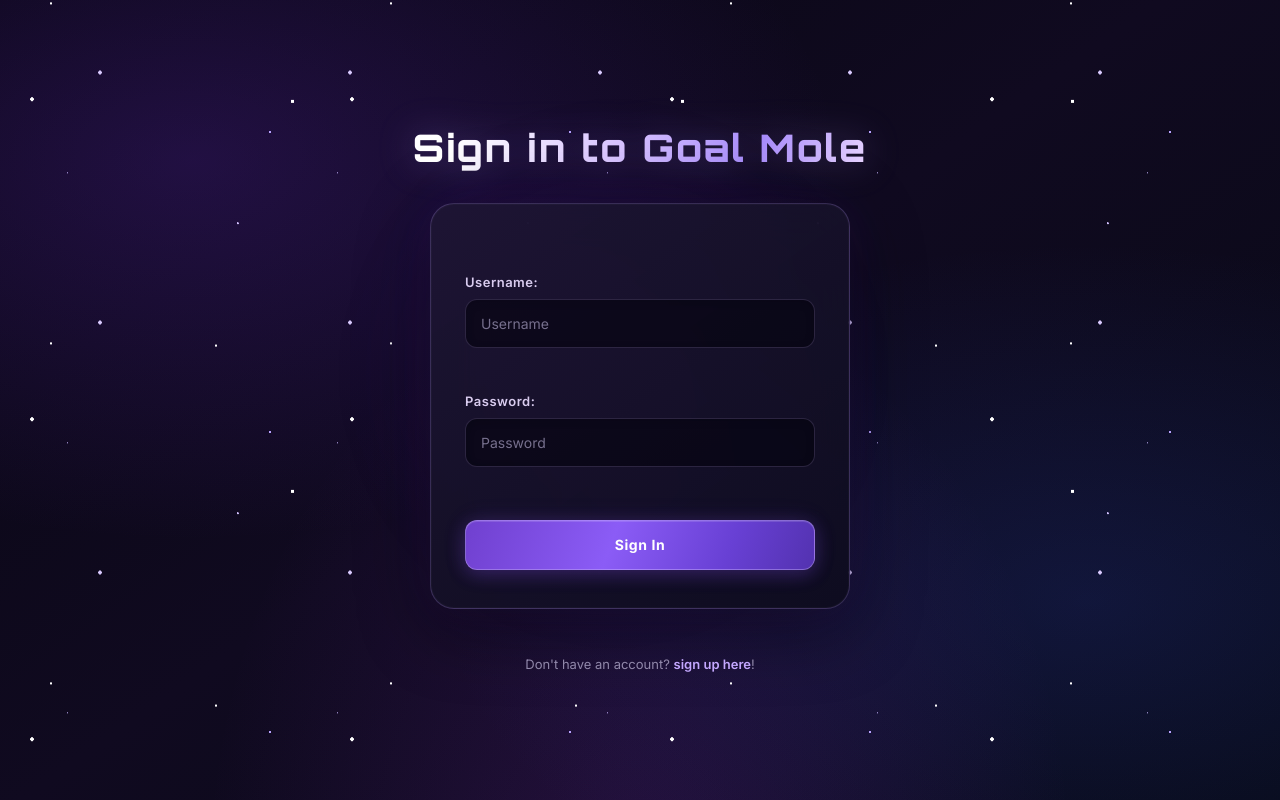
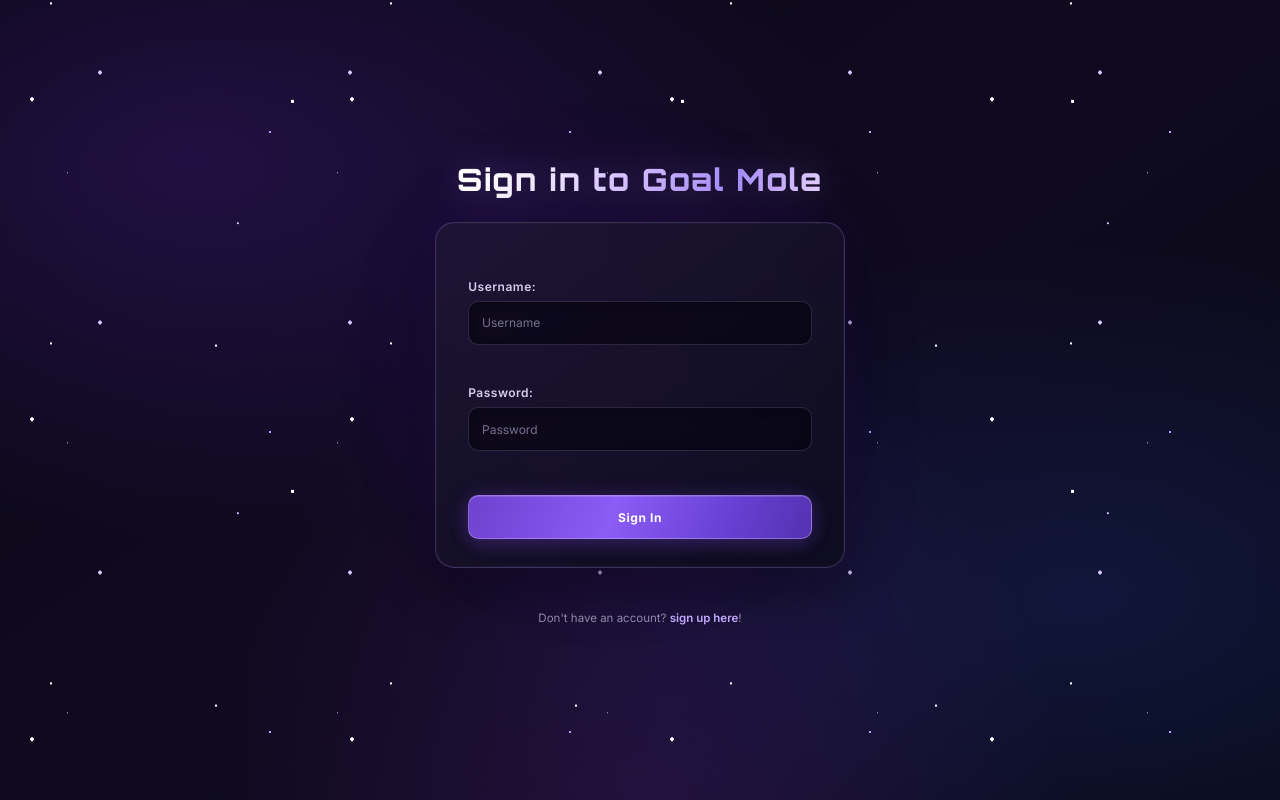
Before and after one commit to Deedacruh/Goal_Mole, a Flask app: page /sign_in in a window 1280 px wide. Run offline with Flask 3, Linux system fonts and the light colour scheme.

Commit message:
Improve sign_in_page for flexibility across devices by css

```diff
--- a/templates/sign_in_page.html
+++ b/templates/sign_in_page.html
@@ -49,8 +51,9 @@ html {
 
 body.sign-in-block {
     min-height: 100vh;
+    width: 100%;
     margin: 0;
-    padding: 40px 20px;
+    padding: 4vh 3vw;
 
     display: flex;
     flex-direction: column;
@@ -149,18 +156,19 @@ body.sign-in-block::after {
     animation: nebula-pulse 8s ease-in-out infinite alternate;
 }
 
+
 /* ---------- PAGE TITLE ---------- */
 
 .sign-in-block header {
     position: relative;
     z-index: 1;
 
-    margin-bottom: 32px;
+    margin-bottom: 3vh;
 
     font-family: 'Orbitron', sans-serif;
-    font-size: clamp(25px, 4vw, 38px);
+    font-size: clamp(24px, 2.4vw, 38px);
     font-weight: 800;
-    letter-spacing: 2px;
+    letter-spacing: 0.12vw;
     text-align: center;
 
     color: #ffffff;
@@ -182,17 +190,21 @@ body.sign-in-block::after {
     animation: title-appear 1s ease both;
 }
 
+
 /* ---------- GLASS SIGN-IN CARD ---------- */
 
 .sign-in-block form {
-    width: min(100%, 420px);
-    padding: 38px 34px;
+    width: 32vw;
+    max-width: 440px;
+    min-width: 290px;
+
+    padding: 3.5vh 2.5vw;
 
     position: relative;
     z-index: 1;
 
     border: 1px solid rgba(184, 151, 255, 0.23);
-    border-radius: 24px;
+    border-radius: clamp(16px, 1.5vw, 24px);
 
     background: linear-gradient(
         145deg,
@@ -202,14 +214,15 @@ body.sign-in-block::after {
 
     box-shadow:
         0 0 0 1px rgba(255, 255, 255, 0.025) inset,
-        0 20px 70px rgba(0, 0, 0, 0.48),
-        0 0 45px rgba(112, 57, 201, 0.12),
-        0 0 100px rgba(82, 45, 170, 0.08);
+        0 2vh 4vw rgba(0, 0, 0, 0.48),
+        0 0 3vw rgba(112, 57, 201, 0.12),
+        0 0 7vw rgba(82, 45, 170, 0.08);
 
     backdrop-filter: blur(22px);
     -webkit-backdrop-filter: blur(22px);
 
     animation: card-appear 0.8s ease both;
+
     transition:
         border-color 0.3s ease,
         box-shadow 0.3s ease,
@@ -221,18 +234,19 @@ body.sign-in-block::after {
 
     box-shadow:
         0 0 0 1px rgba(255, 255, 255, 0.035) inset,
-        0 25px 80px rgba(0, 0, 0, 0.50),
-        0 0 55px rgba(112, 57, 201, 0.19);
+        0 2.5vh 5vw rgba(0, 0, 0, 0.50),
+        0 0 4vw rgba(112, 57, 201, 0.19);
 }
+
 
 /* ---------- ERROR / STATUS MESSAGE ---------- */
 
 #sign_in_message {
-    margin: 0 0 22px;
+    margin: 0 0 2.5vh;
     padding: 0;
 
     color: #ff9bb5;
-    font-size: 13px;
+    font-size: clamp(12px, 0.85vw, 14px);
     font-weight: 500;
     line-height: 1.6;
     overflow-wrap: anywhere;
@@ -240,36 +254,42 @@ body.sign-in-block::after {
     text-shadow: 0 0 12px rgba(255, 83, 139, 0.15);
 }
 
+
 /* ---------- FIELD LABELS ---------- */
 
 .sign-in-block form label {
     display: inline-block;
-    margin: 10px 0 9px;
+    margin: 1vh 0 0.9vh;
 
     color: #d9ccef;
-    font-size: 13px;
+    font-size: clamp(12px, 0.9vw, 14px);
     font-weight: 600;
     letter-spacing: 0.5px;
 }
+
 
 /* ---------- INPUT FIELDS ---------- */
 
 .sign-in-block form input {
     display: block;
+
     width: 100%;
-    height: 49px;
-    padding: 0 15px;
-    margin: 0 0 15px;
+    height: 5.5vh;
+    min-height: 40px;
+    max-height: 54px;
+
+    padding: 0 1vw;
+    margin: 0 0 1.5vh;
 
     border: 1px solid rgba(179, 153, 226, 0.20);
-    border-radius: 12px;
+    border-radius: clamp(9px, 0.8vw, 12px);
     outline: none;
 
     color: #f8f5ff;
     background: rgba(7, 6, 18, 0.65);
 
     font-family: 'Inter', sans-serif;
-    font-size: 14px;
+    font-size: clamp(12px, 0.9vw, 14px);
 
     box-shadow: 0 2px 10px rgba(0, 0, 0, 0.12) inset;
 
@@ -320,15 +342,20 @@ body.sign-in-block::after {
     overflow: hidden;
 
     display: block;
+
     width: 100%;
-    min-height: 50px;
-    margin-top: 18px;
-    padding: 13px 18px;
+    height: 5.5vh;
+    min-height: 44px;
+    max-height: 56px;
+
+    margin-top: 1.5vh;
+    padding: 1vh 1vw;
 
     border: 1px solid rgba(224, 205, 255, 0.35);
-    border-radius: 12px;
+    border-radius: clamp(9px, 0.8vw, 12px);
 
     color: #ffffff;
+
     background: linear-gradient(
         110deg,
         #7040cf 0%,
@@ -338,7 +365,7 @@ body.sign-in-block::after {
     );
 
     font-family: 'Inter', sans-serif;
-    font-size: 14px;
+    font-size: clamp(12px, 0.9vw, 14px);
     font-weight: 700;
     letter-spacing: 0.6px;
 
@@ -402,16 +430,17 @@ body.sign-in-block::after {
     outline-offset: 4px;
 }
 
+
 /* ---------- SIGN-UP SECTION ---------- */
 
 #sign-up-page-reference {
     position: relative;
     z-index: 1;
 
-    margin: 24px 0 0;
+    margin-top: 2.5vh;
     padding: 0;
 
-    font-size: 13px;
+    font-size: clamp(11px, 0.9vw, 14px);
     font-weight: 400;
     text-align: center;
 
```
Also changed, not shown: other parts of templates/sign_in_page.html (+117 -6 lines).
